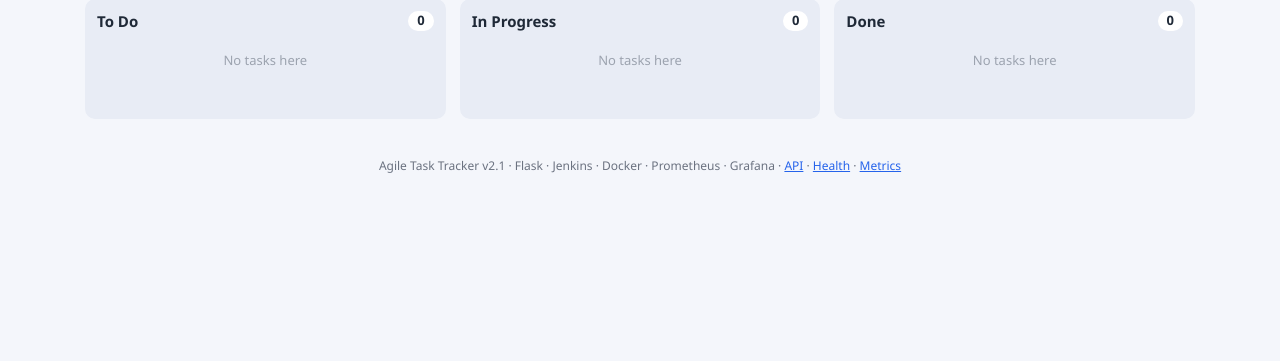
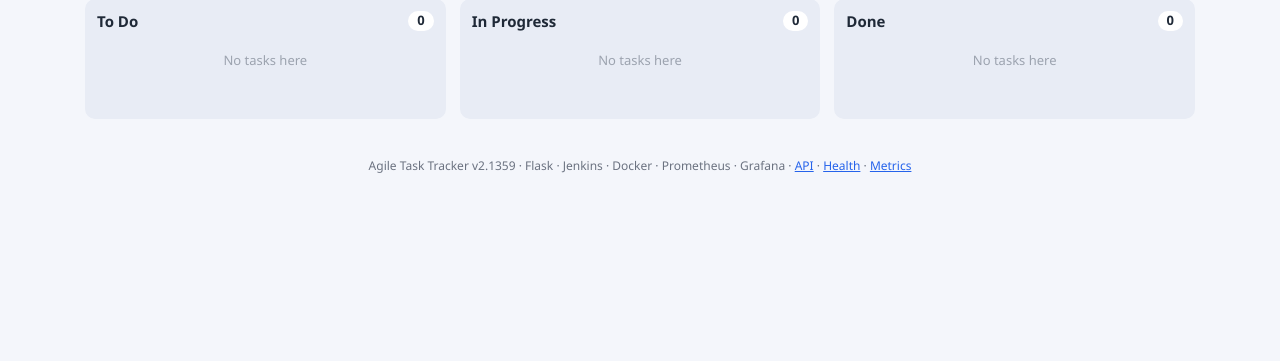
Before and after one commit to sohamg510-06/todo-devops, a Flask app: page / in a window 1280 px wide. Shown: the part 439-800 px from the top of the page. Run offline with Flask 3, Linux system fonts and the light colour scheme; data that the repository does not hold is empty.

Commit message:
Update version for demo

```diff
--- a/templates/index.html
+++ b/templates/index.html
@@ -118,7 +118,7 @@
   </div>
 
   <footer>
-    Agile Task Tracker v2.1 &middot; Flask &middot; Jenkins &middot; Docker &middot; Prometheus &middot; Grafana
+    Agile Task Tracker v2.1359 &middot; Flask &middot; Jenkins &middot; Docker &middot; Prometheus &middot; Grafana
     &middot; <a href="/api/tasks">API</a> &middot; <a href="/health">Health</a> &middot; <a href="/metrics">Metrics</a>
   </footer>
 </body>
```
